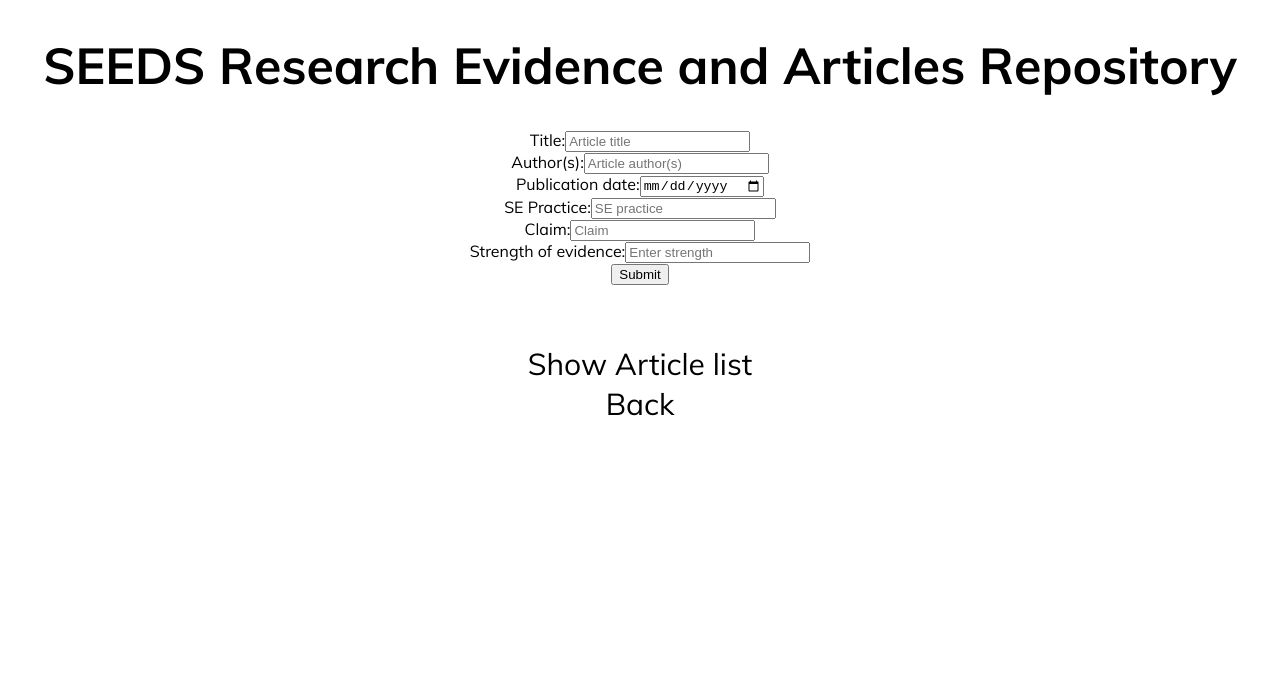
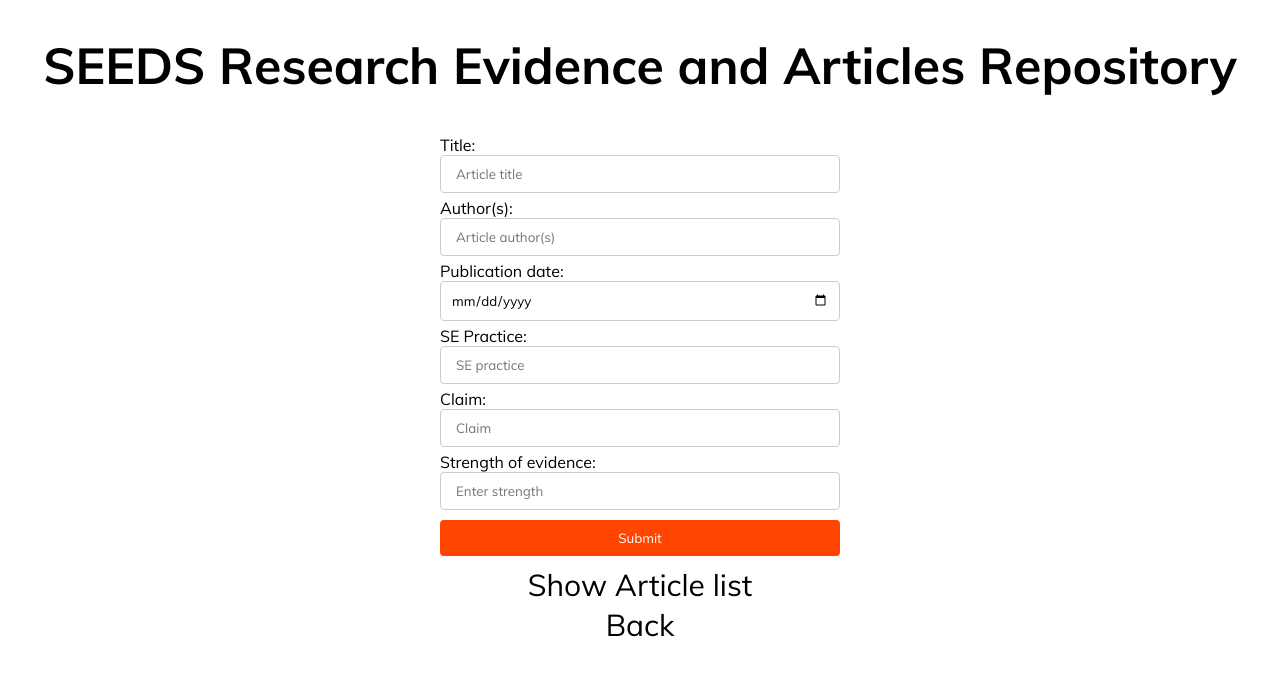
Before and after one commit to kdr1283/CISE-SEEDSRemastered, a React (Create React App) app in the folder client/: page /Submit-Article in a window 1280 px wide. Shown: the top 676 px of the page. Built offline with nearby package versions, Linux system fonts and the light colour scheme.

Commit message:
styled input forms

```diff
--- a/client/src/App.css
+++ b/client/src/App.css
@@ -116,3 +116,53 @@ li a {
 .content-table tbody tr:last-of-type {
   border-bottom: 2px solid orangered;
 }
+
+label {
+  display: inline-block;
+  text-align: left;
+  width: 400px;
+  margin-top: 5px;
+}
+
+input {
+  font-family: "Mulish";
+  font-style: normal;
+}
+
+input[type=text] {
+  width: 400px;
+  padding: 10px 15px;
+  margin-left: auto;
+  border: 1px solid #ccc;
+  border-radius: 4px;
+  box-sizing: border-box;
+  display: flex;
+  flex-flow: row wrap;
+  align-items: center;
+}
+
+input[type=date] {
+  width: 400px;
+  padding: 10px 10px;
+  border: 1px solid #ccc;
+  border-radius: 4px;
+  box-sizing: border-box;
+  /*display: flex;
+  flex-flow: row wrap;
+  align-items: center;*/
+}
+
+input[type=submit] {
+  width: 400px;
+  padding: 10px 15px;
+  margin: 10px 0;
+  background-color: orangered;
+  color: white;
+  border: none;
+  border-radius: 4px;
+  cursor: pointer;
+}
+
+input[type=submit]:hover {
+  background-color: rgb(220, 60, 5);
+}
--- a/client/src/components/ShowArticleList.js
+++ b/client/src/components/ShowArticleList.js
@@ -122,24 +122,33 @@ class ShowArticleList extends Component {
         <br />
         <br />
         <br />
+        <label>
+          Filter by SE Practice
           <input
             type="text"
             id="mySEPracticeInput"
             onKeyUp={this.filterSearchBySEPractice}
             placeholder="Search for SE Practice"
           />
+        </label>
+        <label>
+          Filter by Year
           <input
             type="text"
             id="myDateInput"
             onKeyUp={this.filterSearchByYear}
             placeholder="Search by publication year"
           />
+        </label>
+        <label>
+          Filter by Claim
         <input
           type="text"
           id="myClaimInput"
           onKeyUp={this.filterSearchByClaim}
           placeholder="Search for a related-claim"
         />
+        </label>
         <ArticleTable data={this.state.articles} />
       </div>
     );
--- a/client/src/components/SubmitArticle.js
+++ b/client/src/components/SubmitArticle.js
@@ -132,9 +132,6 @@ class SubmitArticle extends Component {
             <br />
             <input type="submit" />
           </form>
-          <br />
-          <br />
-          <br />
           <li>
             <Link className="link-style" to="/Show-Article-List">
               Show Article list
```
Also changed, not shown: client/package.json (+6 -6 lines), 1 other file (tests, documents, lock files or other folders). Lines whose indentation alone changed are shown as unchanged.
